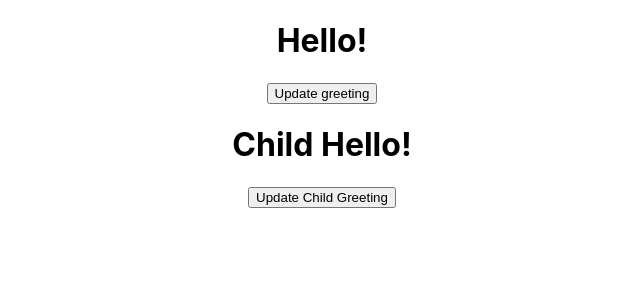
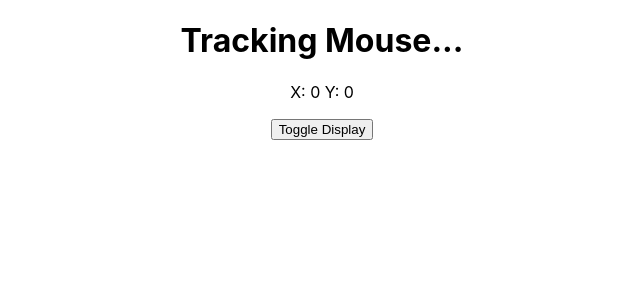
Before and after one commit to DOdrums/walkthrough-gitpod-react, a React (Create React App) app in the folder my-app/: page / in a window 1280 px wide. Shown: the top 300 px of the page, without its empty margins (318-958 px from the left). Built offline with nearby package versions, Linux system fonts and the light colour scheme.

Commit message:
Add two components to practice with ComponentWillUnmount

```diff
--- a/my-app/src/App.js
+++ b/my-app/src/App.js
@@ -1,10 +1,10 @@
 import './App.css';
-import LifeCyclesCDU from './components/LifeCyclesCDU';
+import LifeCyclesCWU from './components/LifeCyclesCWU';
 
 function App() {
   return (
     <div className="App">
-      <LifeCyclesCDU/>
+      <LifeCyclesCWU/>
     </div>
   );
 }
--- /dev/null
+++ b/my-app/src/components/LifeCyclesCWU.js
@@ -0,0 +1,27 @@
+import React, { Component } from 'react'
+import LifeCyclesCWUTracker from './LifeCyclesCWUTracker'
+
+export class LifeCyclesCWU extends Component {
+    constructor(props) {
+        super(props)
+
+        this.state = {
+            visible: true
+        }
+    }
+
+    toggleDisplay = () => {
+        this.setState((prevState) => ({ visible: !prevState.visible }))
+    }
+
+    render() {
+        return (
+            <div>
+                {this.state.visible && <LifeCyclesCWUTracker />}
+                <button onClick={this.toggleDisplay}>Toggle Display</button>
+            </div>
+        )
+    }
+}
+
+export default LifeCyclesCWU
--- /dev/null
+++ b/my-app/src/components/LifeCyclesCWUTracker.js
@@ -0,0 +1,36 @@
+import React, { Component } from 'react'
+
+export class LifeCyclesCWUTracker extends Component {
+  constructor(props) {
+    super(props)
+
+    this.state = {
+      mouseX: 0,
+      mouseY: 0,
+    }
+  }
+  trackMouse = e => {
+    console.log('Mouse moved')
+    this.setState({
+      mouseX: e.clientX,
+      mouseY: e.clientY,
+    })
+  }
+  componentDidMount() {
+    window.addEventListener('mousemove', this.trackMouse);
+  }
+  componentWillUnmount() {
+    console.log('unmounting')
+    window.removeEventListener('mousemove', this.trackMouse);
+  }
+  render() {
+    return (
+      <div>
+        <h1>Tracking Mouse...</h1>
+        <p>X: {this.state.mouseX} Y: {this.state.mouseY}</p>
+      </div>
+    )
+  }
+}
+
+export default LifeCyclesCWUTracker
```
